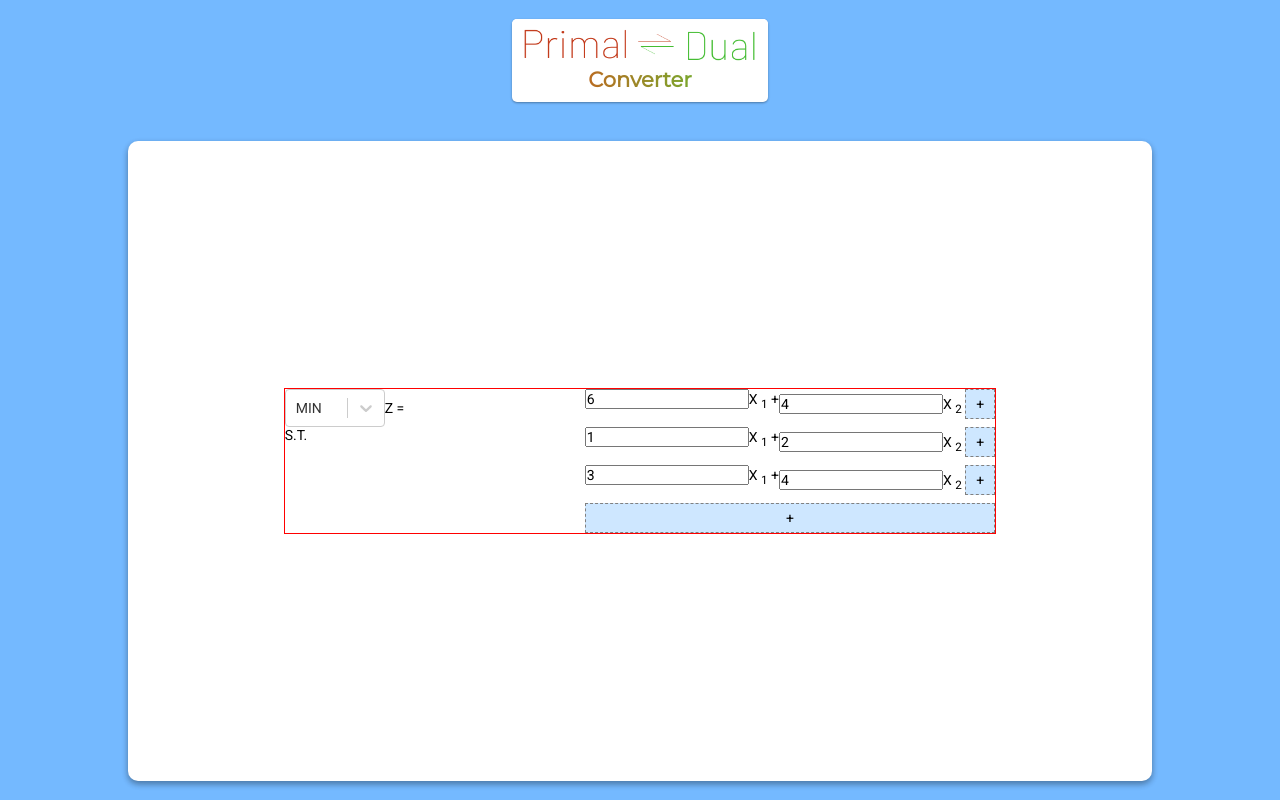
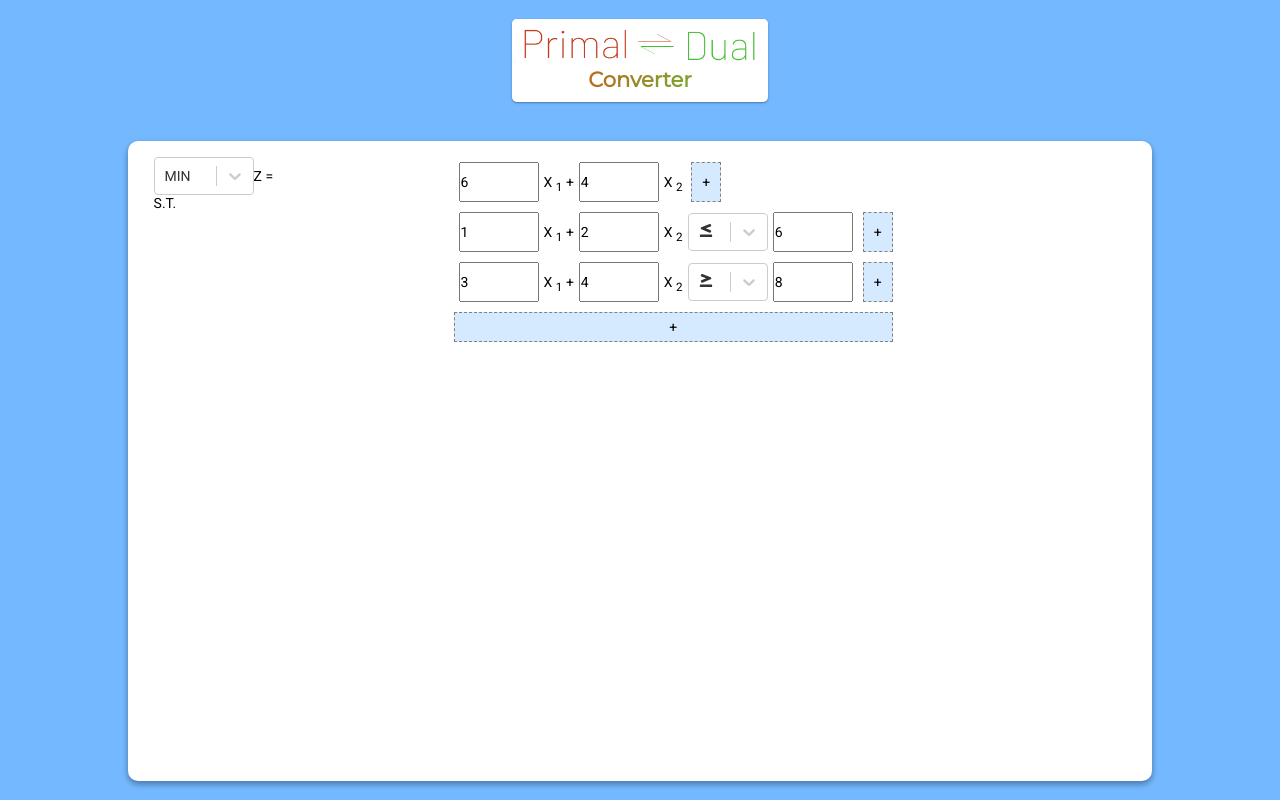
Before and after one commit to lbcosta/primal-dual, a React (Create React App) app: page / in a window 1280 px wide. Built offline with nearby package versions, Linux system fonts and the light colour scheme.

Commit message:
Add variables and constraints

```diff
--- a/package.json
+++ b/package.json
@@ -5,6 +5,7 @@
   "dependencies": {
     "react": "^16.12.0",
     "react-dom": "^16.12.0",
+    "react-icons": "^3.8.0",
     "react-scripts": "3.2.0",
     "react-select": "^3.0.8",
     "styled-components": "^4.4.1"
--- a/src/pages/Main/index.js
+++ b/src/pages/Main/index.js
@@ -1,5 +1,7 @@
 import React, { useState } from "react";
 import Select from "react-select";
+
+import { FaGreaterThanEqual, FaLessThanEqual } from "react-icons/fa";
 
 import {
   PageLogo,
@@ -26,21 +28,130 @@ const objectiveOptions = [
   }
 ];
 
+const signalOptions = [
+  {
+    value: "<=",
+    label: <FaLessThanEqual />
+  },
+  {
+    value: ">=",
+    label: <FaGreaterThanEqual />
+  }
+];
+
 export default function Main() {
   const [objective, setObjective] = useState(objectiveOptions[0]);
   const [objFunction, setObjFunction] = useState([6, 4]);
   const [constraints, setConstraints] = useState([
-    [1, 2],
-    [3, 4]
+    {
+      values: [1, 2, 6],
+      signal: signalOptions[0]
+    },
+    {
+      values: [3, 4, 8],
+      signal: signalOptions[1]
+    }
   ]);
   const [equalityConstraints, setEqualityConstraints] = useState([]);
 
   function buttonOrSpan(actualIdx, arr) {
     return actualIdx === arr.length - 1 ? (
-      <AddVariableButton type="button">+</AddVariableButton>
+      <AddVariableButton type="button" onClick={addVariable}>
+        +
+      </AddVariableButton>
     ) : (
       <span>+</span>
     );
+  }
+
+  function hasSumSymbol(actualIdx, arr) {
+    return actualIdx !== arr.length - 2 && <span>+</span>;
+  }
+
+  function addVariable() {
+    setObjFunction([...objFunction, 0]);
+    setConstraints(
+      constraints.map(constraint => ({
+        ...constraint,
+        values: [...constraint.values, 0]
+      }))
+    );
+  }
+
+  function addConstraint() {
+    const constraintLength = constraints[0].values.length;
+    setConstraints([
+      ...constraints,
+      {
+        values: new Array(constraintLength).fill(0),
+        signal: signalOptions[0]
+      }
+    ]);
+  }
+
+  function handleSignalChange(value, constraintIdx) {
+    setConstraints(
+      constraints.map((constraint, idx) =>
+        idx === constraintIdx ? { ...constraint, signal: value } : constraint
+      )
+    );
+  }
+
+  function handleValueChange(value, constraintActualIdx, variableActualIdx) {
+    setConstraints(
+      constraints.map((constraint, constraintIdx) =>
+        constraintIdx !== constraintActualIdx
+          ? constraint
+          : {
+              ...constraint,
+              values: constraint.values.map((variable, variableIdx) =>
+                variableIdx !== variableActualIdx ? variable : value
+              )
+            }
+      )
+    );
+  }
+
+  function fillEquation(value, variableIdx, arr, signal, constraintIdx) {
+    if (variableIdx !== arr.length - 1) {
+      return (
+        <Variable>
+          <input
+            type="number"
+            value={value}
+            onChange={event =>
+              handleValueChange(event.target.value, constraintIdx, variableIdx)
+            }
+          />
+          <span>
+            X <sub>{variableIdx + 1}</sub>{" "}
+          </span>
+          {hasSumSymbol(variableIdx, arr)}
+        </Variable>
+      );
+    } else {
+      return (
+        <Variable>
+          <Select
+            value={signal}
+            onChange={value =>
+              handleSignalChange(value, constraintIdx, constraintIdx)
+            }
+            options={signalOptions}
+          />
+          <input
+            type="number"
+            value={value}
+            onChange={event =>
+              handleValueChange(event.target.value, constraintIdx, variableIdx)
+            }
+          />
+          <AddVariableButton type="button" onClick={addVariable}>
+            +
+          </AddVariableButton>
+        </Variable>
+      );
+    }
   }
 
   return (
@@ -76,21 +187,23 @@ export default function Main() {
                 </Variable>
               ))}
             </Equation>
-            {constraints.map(constraint => (
+            {constraints.map((constraint, constraintIdx) => (
               <Equation>
-                {constraint.map((variable, idx) => (
-                  <Variable>
-                    <input type="number" value={variable} />
-                    <span>
-                      X <sub>{idx + 1}</sub>{" "}
-                    </span>
-                    {buttonOrSpan(idx, constraint)}
-                  </Variable>
-                ))}
+                {constraint.values.map((value, idx, arr) =>
+                  fillEquation(
+                    value,
+                    idx,
+                    arr,
+                    constraint.signal,
+                    constraintIdx
+                  )
+                )}
               </Equation>
             ))}
 
-            <AddConstraintButton type="button">+</AddConstraintButton>
+            <AddConstraintButton type="button" onClick={addConstraint}>
+              +
+            </AddConstraintButton>
           </DynamicSide>
         </Container>
       </PageContent>
--- a/src/pages/Main/styles.js
+++ b/src/pages/Main/styles.js
@@ -54,7 +54,9 @@ export const PageContent = styled.div`
 
 export const Container = styled.div`
   display: flex;
-  border: 1px red solid;
+  /* border: 1px #f00 solid; */
+  width: 95%;
+  height: 95%;
 
   &,
   & > div {
@@ -76,13 +78,26 @@ export const DynamicSide = styled.div``;
 
 export const Equation = styled.ul`
   display: flex;
+  align-items: center;
   min-height: 38px;
 `;
 
-export const Variable = styled.li``;
+export const Variable = styled.li`
+  input[type="number"] {
+    width: 80px;
+    height: 40px;
+    margin: 5px;
+  }
+
+  > div {
+    display: inline-block;
+    width: 80px;
+    margin-left: 5px;
+  }
+`;
 
 export const AddButton = styled.button`
-  background-color: rgba(116, 185, 255, 0.35);
+  background-color: rgba(116, 185, 255, 0.3);
   border: 1.2px gray dashed;
   :active {
     transform: translateY(5px);
@@ -92,9 +107,11 @@ export const AddButton = styled.button`
 export const AddConstraintButton = styled(AddButton)`
   width: 100%;
   height: 30px;
+  margin-top: 5px;
 `;
 
 export const AddVariableButton = styled(AddButton)`
   width: 30px;
-  height: 30px;
+  height: 40px;
+  margin-left: 5px;
 `;
```
Also changed, not shown: 1 other file (tests, documents, lock files or other folders).
